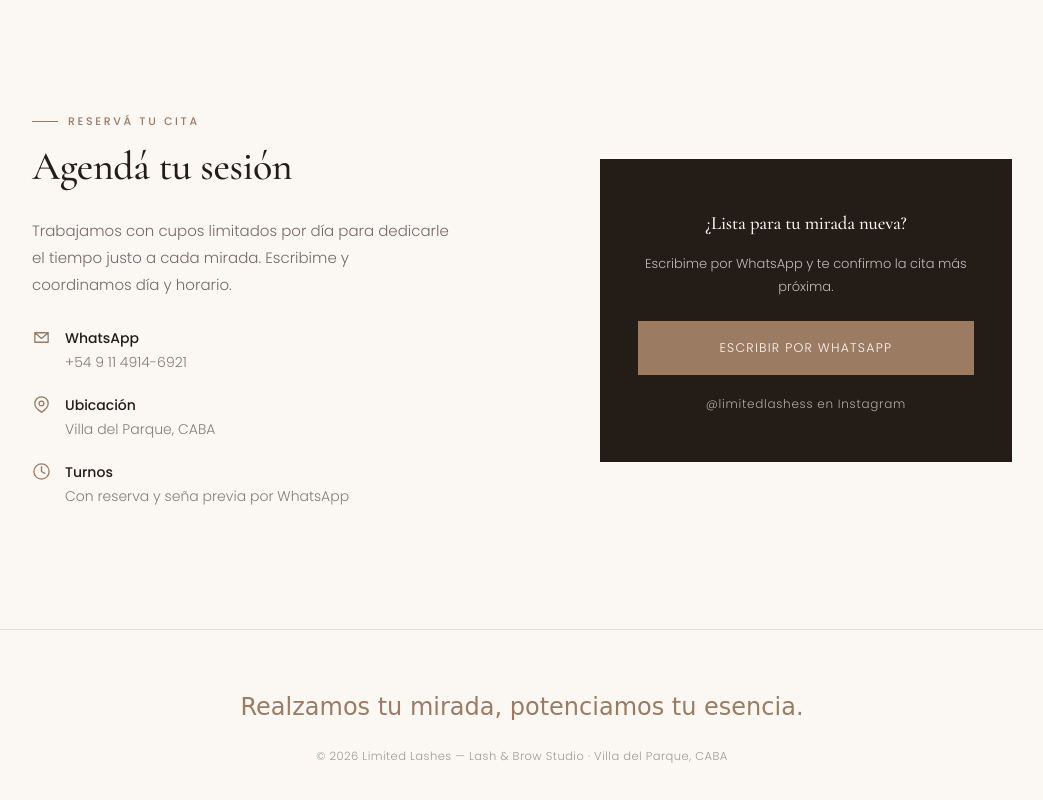
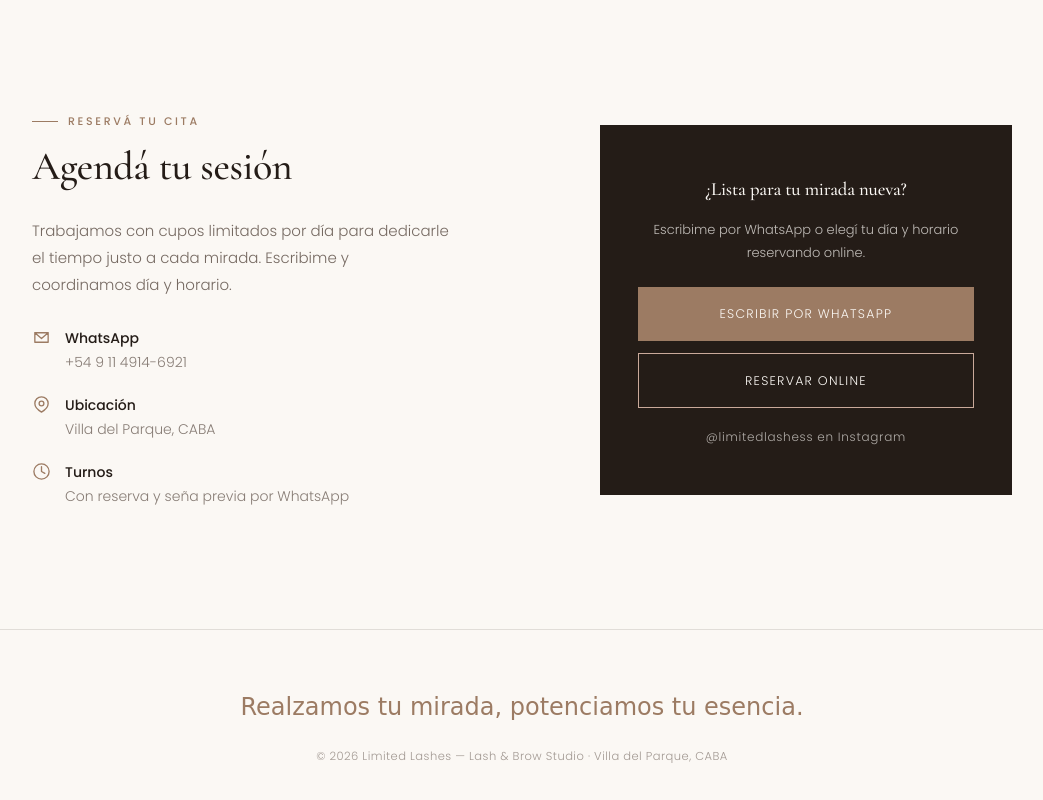
Before and after one commit to estebanquinn97-jpg/limited-lashes-web, a plain HTML site: page index.html in a window 1280 px wide. Shown: the part 7772-8572 px from the top of the page, without its empty margins (118-1161 px from the left). Drawn offline with nearby package versions, Linux system fonts and the light colour scheme; a web font is replaced by a local one.

Commit message:
Agrego botón de reserva online

```diff
--- a/index.html
+++ b/index.html
@@ -580,8 +580,9 @@
       </div>
       <div class="contact-card" data-reveal>
         <h3 style="color:var(--ivory); margin-bottom:12px;">¿Lista para tu mirada nueva?</h3>
-        <p>Escribime por WhatsApp y te confirmo la cita más próxima.</p>
+        <p>Escribime por WhatsApp o elegí tu día y horario reservando online.</p>
         <a class="btn-primary" href="https://wa.me/5491149146921?text=Hola!%20Quiero%20reservar%20un%20turno%20en%20Limited%20Lashes%20%E2%99%A1" target="_blank" rel="noopener">Escribir por WhatsApp</a>
+        <a class="btn-primary" href="https://turnito.app/c/QUXD63jNmAMuGc" target="_blank" rel="noopener" style="margin-top:12px; background:transparent; border:1px solid var(--rose); box-sizing:border-box;">Reservar online</a>
         <a class="ig" href="https://instagram.com/limitedlashess" target="_blank" rel="noopener">@limitedlashess en Instagram</a>
       </div>
     </div>
```
